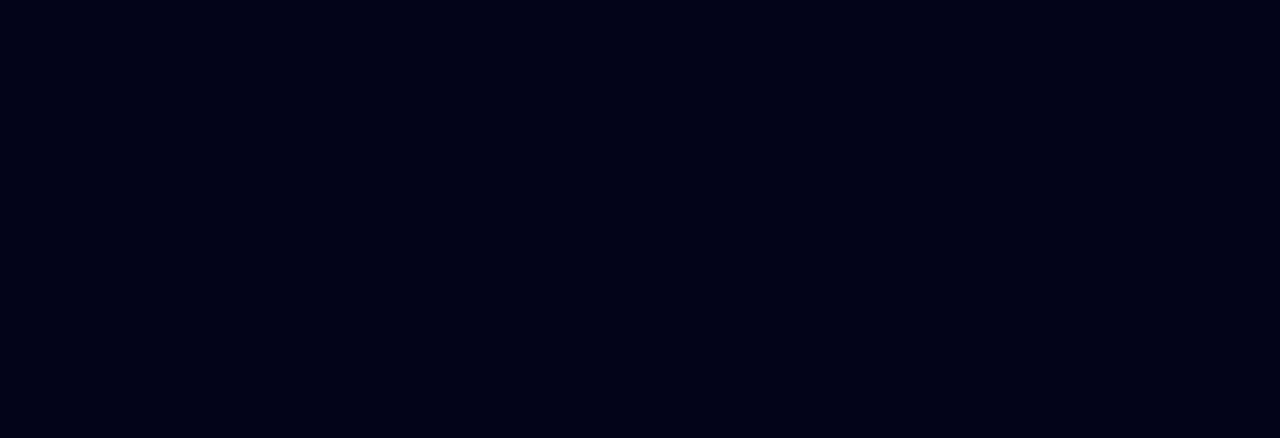
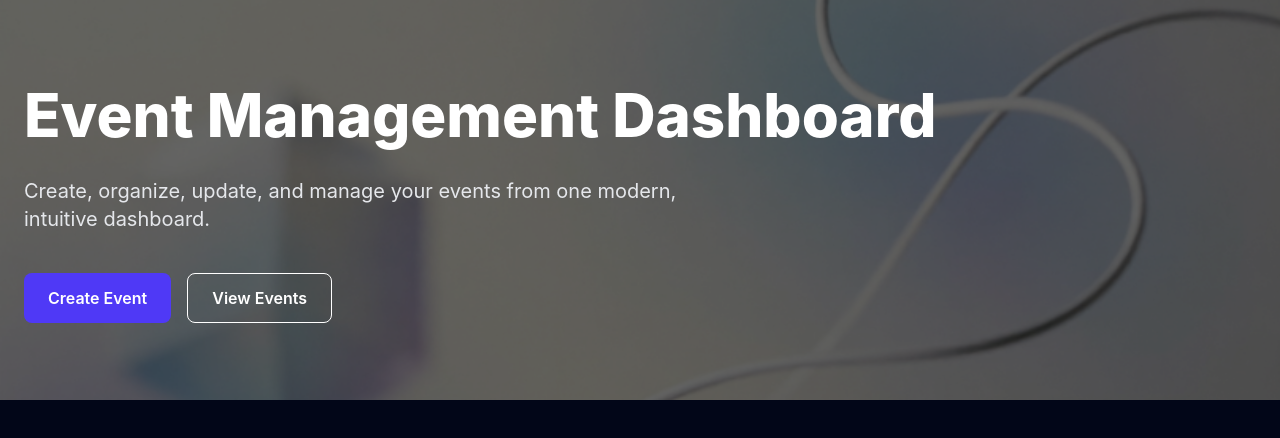
Before and after one commit to EnergyOG/Final-Capstone-Project, a React (Vite) app: page / in a window 1280 px wide. Shown: the top 438 px of the page. Built offline with nearby package versions, Linux system fonts and the light colour scheme.

Commit message:
landing page and background image added

```diff
--- a/src/components/LandingPage.jsx
+++ b/src/components/LandingPage.jsx
@@ -1,8 +1,36 @@
-function LandingPage(){
-    return(
-        <div>
+import bgimage from "../assets/landing-img.png";
+function LandingPage() {
+  return (
+    <section
+      className="relative h-100 bg-cover bg-center flex items-center"
+      style={{ backgroundImage: `url(${bgimage})` }}
+    >
+      {/* Dark Overlay */}
+      <div className="absolute inset-0 bg-black/60"></div>
 
+      {/* Content */}
+      <div className="relative z-10 max-w-7xl mx-auto px-6 w-full">
+        <h1 className="text-5xl md:text-6xl font-extrabold text-white leading-tight">
+          Event Management Dashboard
+        </h1>
+
+        <p className="mt-6 text-lg md:text-xl text-gray-200 max-w-2xl">
+          Create, organize, update, and manage your events from one modern,
+          intuitive dashboard.
+        </p>
+
+        <div className="mt-10 flex flex-wrap gap-4">
+          <button className="bg-indigo-600 hover:bg-indigo-700 px-6 py-3 rounded-lg font-semibold transition duration-300">
+            Create Event
+          </button>
+
+          <button className="border border-white text-white hover:bg-white hover:text-black px-6 py-3 rounded-lg font-semibold transition duration-300">
+            View Events
+          </button>
         </div>
-    )
+      </div>
+    </section>
+  );
 }
-export default LandingPage
+
+export default LandingPage;
```
Also changed, not shown: src/assets/landing-img.png (added).
